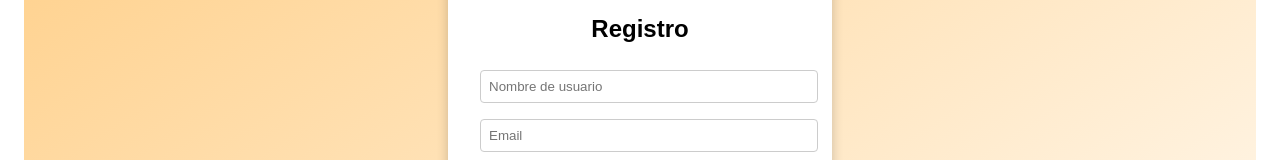
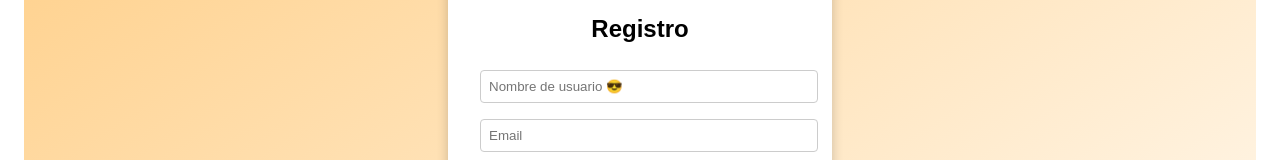
Before and after one commit to Finanzas-G1/Front-end, an Angular app: page /register in a window 1280 px wide. Shown: the part 257-417 px from the top of the page. Built offline with nearby package versions, Linux system fonts and the light colour scheme.

Commit message:
ComitPrueba2

```diff
--- a/src/app/modules/register/presentation/register.component.html
+++ b/src/app/modules/register/presentation/register.component.html
@@ -1,7 +1,7 @@
 <div class="register-box">
   <h2>Registro</h2>
   <form [formGroup]="form" (ngSubmit)="onSubmit()">
-    <input type="text" formControlName="username" placeholder="Nombre de usuario" />
+    <input type="text" formControlName="username" placeholder="Nombre de usuario 😎" />
     <div class="error" *ngIf="form.get('username')?.touched && form.get('username')?.invalid">
       El nombre de usuario es obligatorio
     </div>
```
